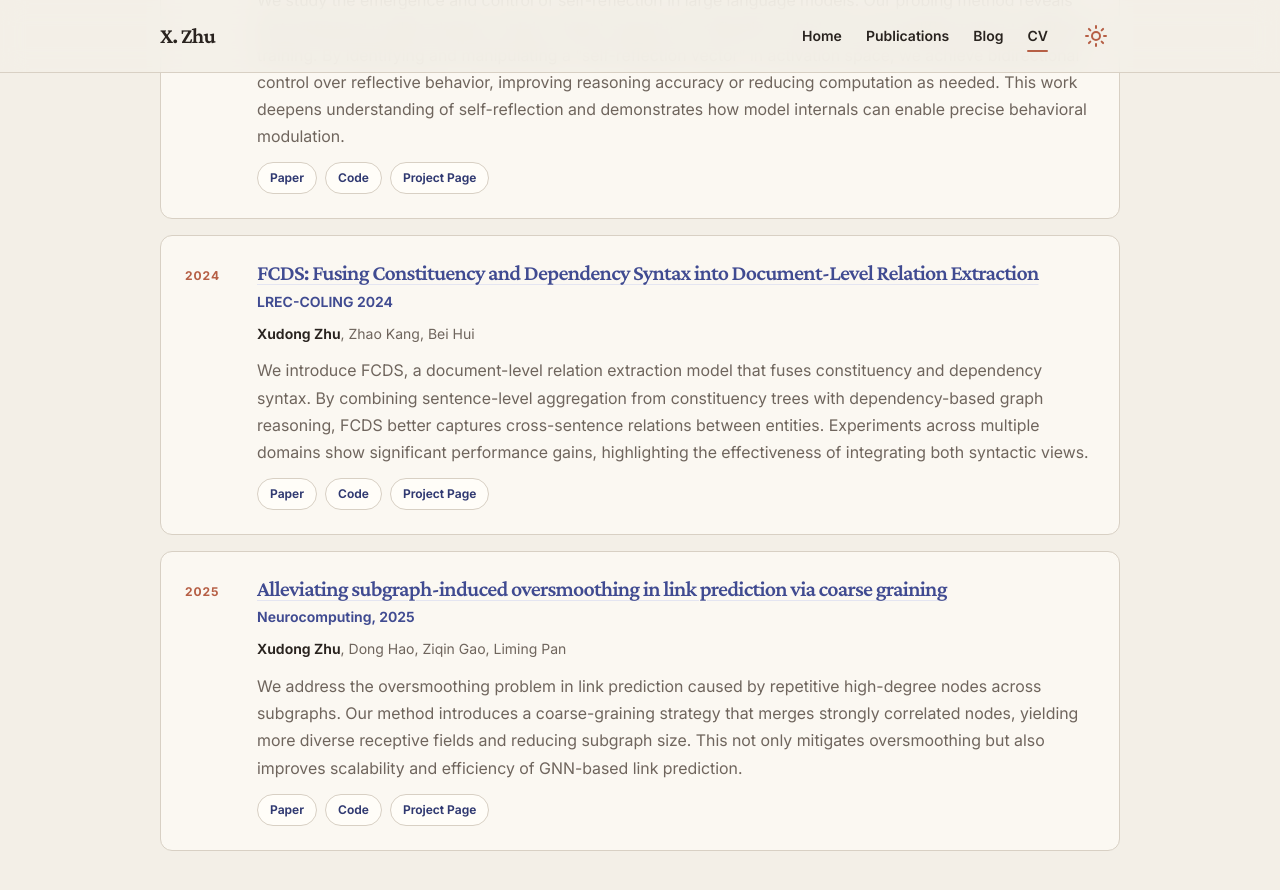
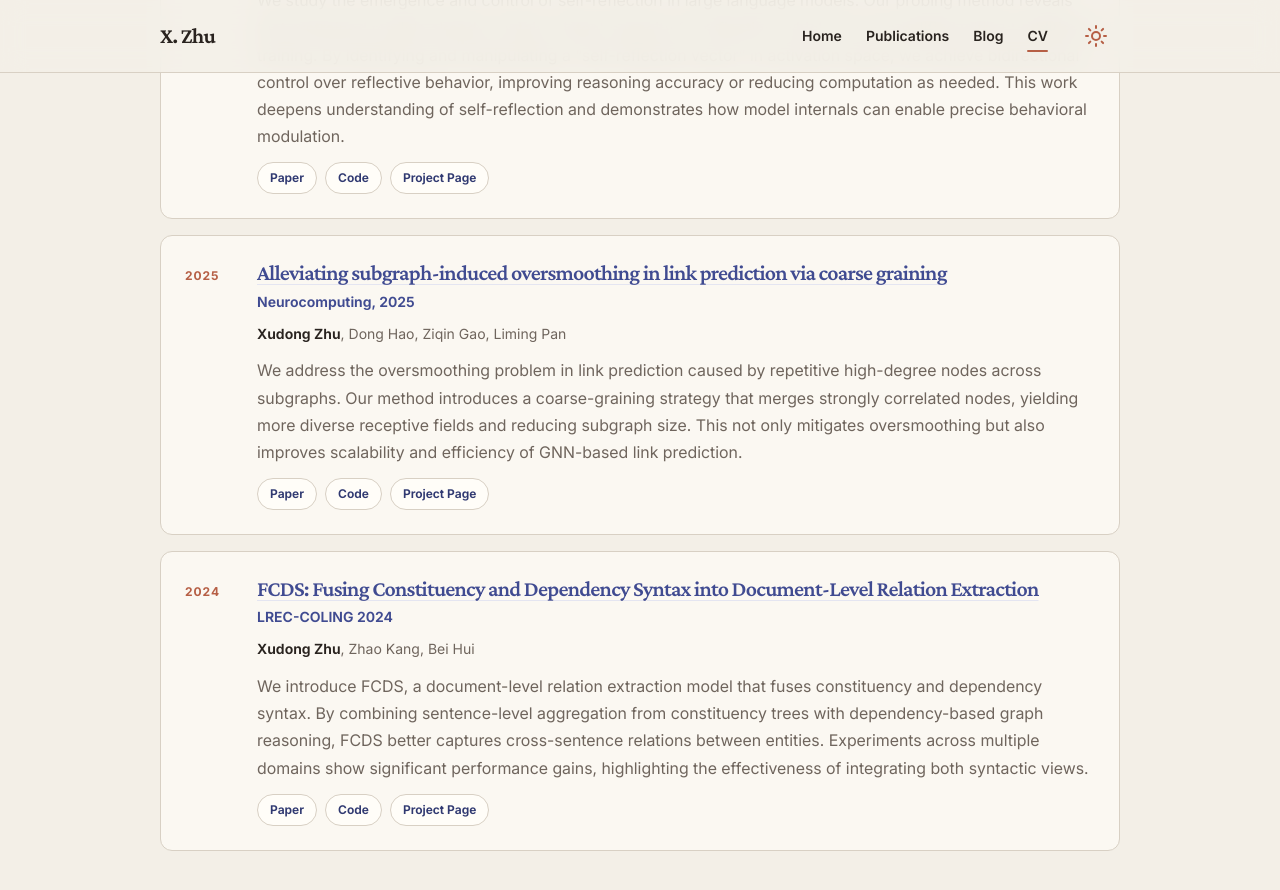
Before and after one commit to xzAscC/xzAscC.github.io, a Jekyll site: the page built from _pages/cv-json.md, in a window 1280 px wide and 900 px high, scrolled down 2762 px. Shown: the top 890 px of the window. Built offline with Jekyll 4.4.1, drawn with Linux system fonts in a browser that asks for light colours.

Commit message:
List CV publications from the newest year to the oldest
The CV reused the home page's curated order, so its year column read
2026, 2026, 2026, 2024, 2025. It now groups by the year each card shows
and keeps the curated order inside a year. The home page and the
Publications page keep their own order.

Co-Authored-By: Claude Fable 5.2 <noreply@anthropic.com>

```diff
--- a/_includes/cv-template.html
+++ b/_includes/cv-template.html
@@ -87,10 +87,20 @@
       <h2 id="cv-publications-title">Publications</h2>
     </header>
     <ol class="cv-list cv-publication-list">
+      {% comment %}
+        Newest year first, and the curated order within a year. The year is the one each card shows (the venue's),
+        so a paper published the year after its preprint sits with its publication year; sorting by date would not do that.
+      {% endcomment %}
+      {% assign cv_years = "" %}
+      {% for post in cv_publications %}{% capture paper_year %}{% include paper-year.html post=post %}{% endcapture %}{% assign cv_years = cv_years | append: paper_year | append: "," %}{% endfor %}
+      {% assign cv_years = cv_years | split: "," | uniq | sort | reverse %}
+      {% for cv_year in cv_years %}
       {% for post in cv_publications %}
+      {% capture paper_year %}{% include paper-year.html post=post %}{% endcapture %}
+      {% if paper_year != cv_year %}{% continue %}{% endif %}
       <li>
         <article class="cv-publication-card" itemscope itemtype="https://schema.org/ScholarlyArticle">
-          <time class="cv-card__date" datetime="{{ post.date | date: '%Y-%m-%d' }}" itemprop="datePublished">{% include paper-year.html post=post %}</time>
+          <time class="cv-card__date" datetime="{{ post.date | date: '%Y-%m-%d' }}" itemprop="datePublished">{{ paper_year }}</time>
           <div>
             <h3 itemprop="headline"><a href="{% if post.projecturl %}{{ post.projecturl | relative_url }}{% else %}{{ base_path }}{{ post.url }}{% endif %}" rel="bookmark">{{ post.title }}</a></h3>
             <p class="cv-card__meta" itemprop="publisher">{{ post.venue }}</p>
@@ -102,6 +112,7 @@
           </div>
         </article>
       </li>
+      {% endfor %}
       {% endfor %}
     </ol>
   </section>
--- a/_tests/structural_content_test.rb
+++ b/_tests/structural_content_test.rb
@@ -71,6 +71,10 @@ assert cv_page.scan(/class="cv-award-card"/).length == 2, 'CV must render exactl
 assert cv_page.scan(/class="cv-publication-card"/).length == 5, 'CV must render exactly five publication cards'
 assert cv_page.include?('Sparse autoencoders (SAEs) are widely used'),
        'CV publication cards must retain their research summaries'
+cv_publication_years = cv_page[/id="cv-publications-title".*?id="cv-teaching-title"/m]
+                       .scan(%r{<time class="cv-card__date"[^>]*>\s*(\d{4})\s*</time>}).flatten
+assert cv_publication_years.length == 5 && cv_publication_years == cv_publication_years.sort.reverse,
+       "CV publications must run from the newest year to the oldest, got #{cv_publication_years.join(', ')}"
 assert !File.read(File.join(ROOT, '_data', 'cv.json')).include?('"publications"'),
        'CV publications come from _publications/; cv.json must not keep a second list'
 cv_style_source = File.read(File.join(ROOT, '_sass', 'editorial', '_cv.scss'))
```
